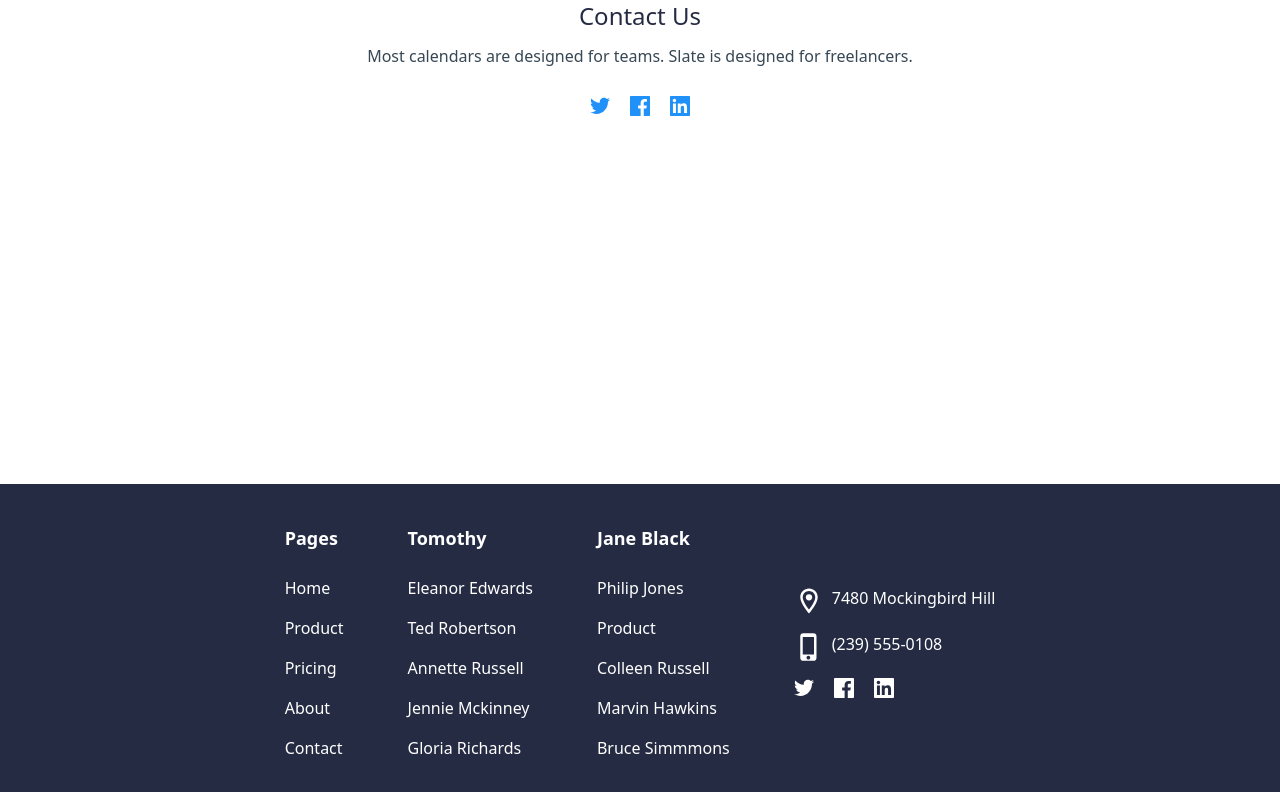
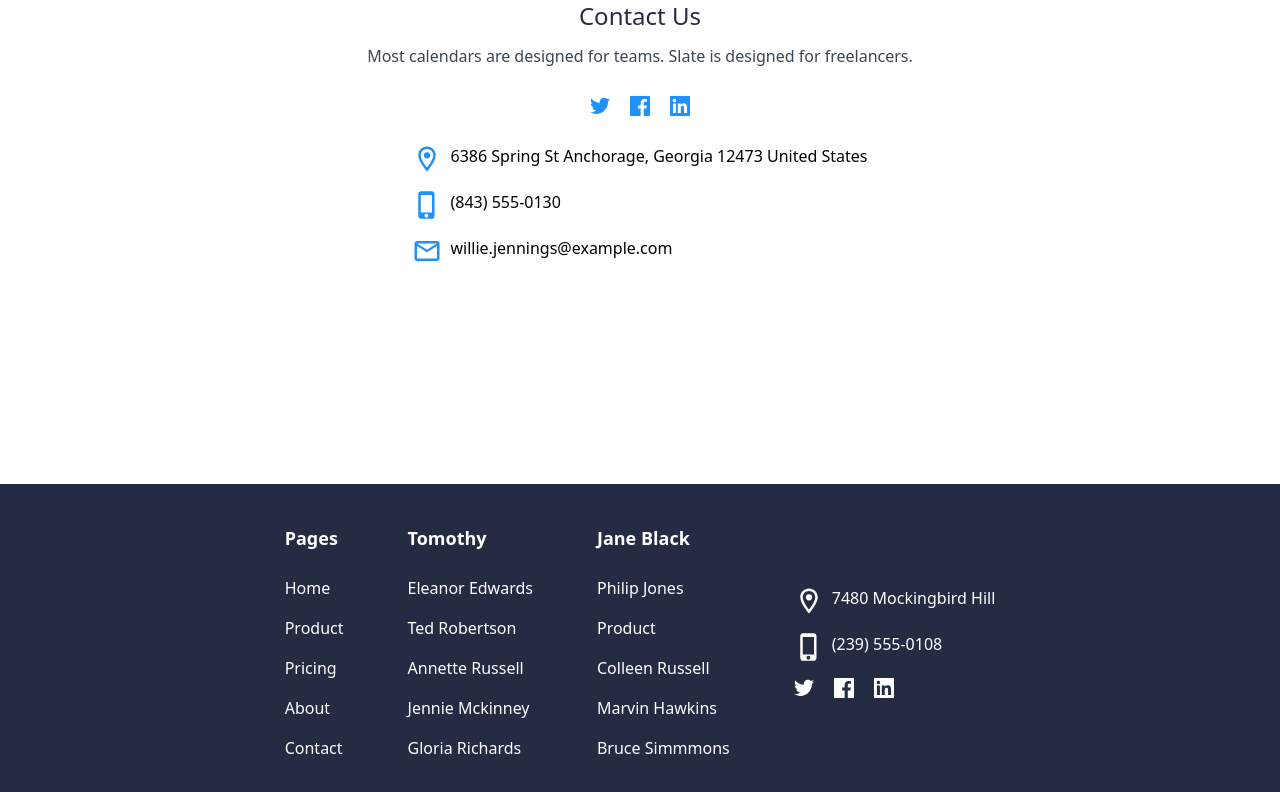
Before and after one commit to d-rocham/unal-uapa-prueba-tecnica, a React (Create React App) app: page / in a window 1280 px wide. Shown: the top 792 px of the page. Built offline with nearby package versions, Linux system fonts and the light colour scheme.

Commit message:
[Feature] Añade elementos

```diff
--- a/src/components/body/body_components/ContactUs.tsx
+++ b/src/components/body/body_components/ContactUs.tsx
@@ -1,5 +1,10 @@
 import React from 'react';
-import { SocialIcons } from '../../utils/Utils';
+import {
+    MdOutlineLocationOn,
+    MdOutlinePhoneIphone,
+    MdOutlineEmail
+} from 'react-icons/md';
+import { SocialIcons, IconInfo } from '../../utils/Utils';
 import { BodySection, SectionDescription } from './BodyComponents';
 
 function ContactUs() {
@@ -11,6 +16,23 @@ function ContactUs() {
                     description="Most calendars are designed for teams. Slate is designed for freelancers."
                 />
                 <SocialIcons primary />
+                <div className="ContactInfoIcons flex flex-col justify-start gap-4">
+                    <IconInfo
+                        icon={<MdOutlineLocationOn />}
+                        primary
+                        text="6386 Spring St Anchorage, Georgia 12473 United States"
+                    />
+                    <IconInfo
+                        icon={<MdOutlinePhoneIphone />}
+                        primary
+                        text="(843) 555-0130"
+                    />
+                    <IconInfo
+                        icon={<MdOutlineEmail />}
+                        primary
+                        text="willie.jennings@example.com"
+                    />
+                </div>
             </>
         </BodySection>
     );
```
